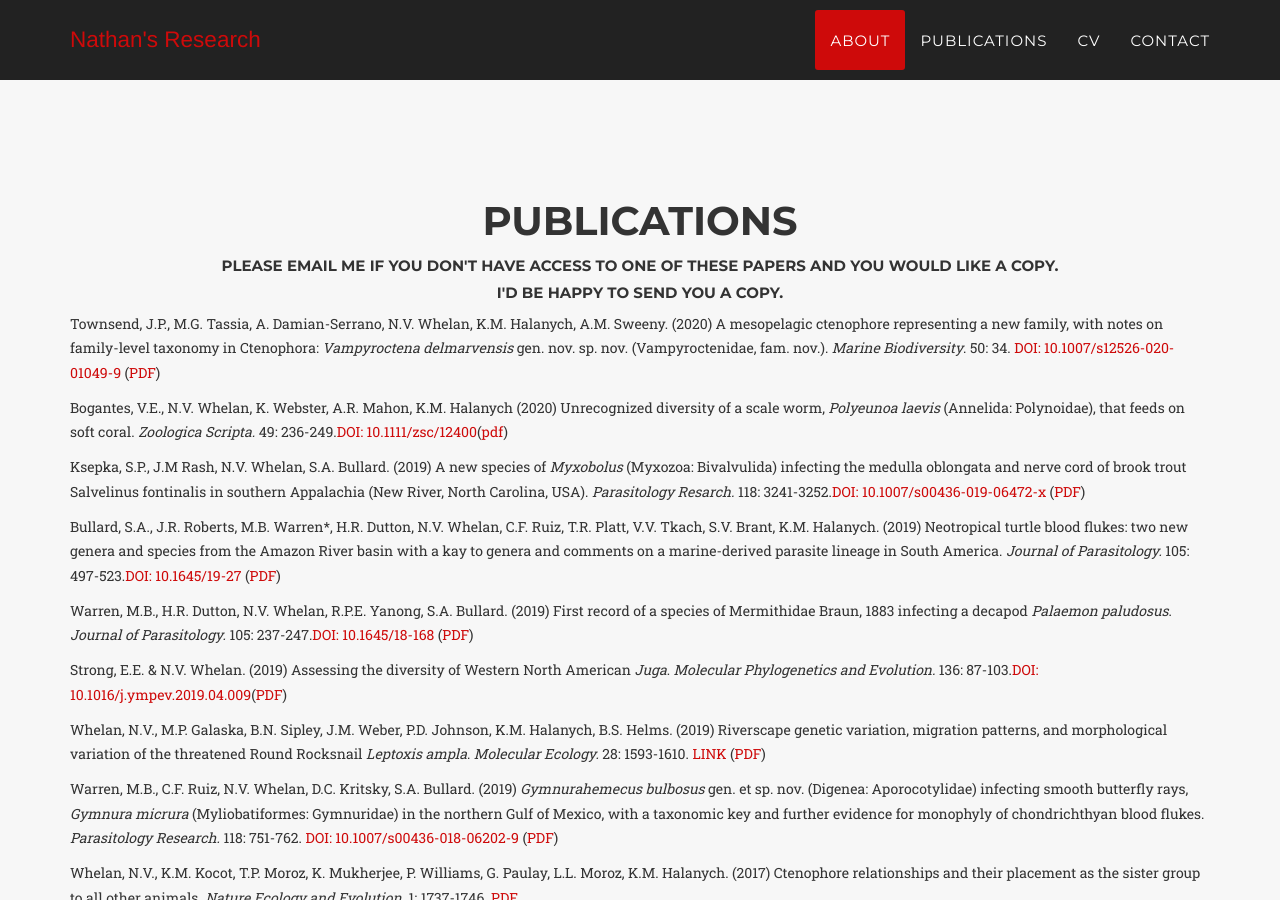
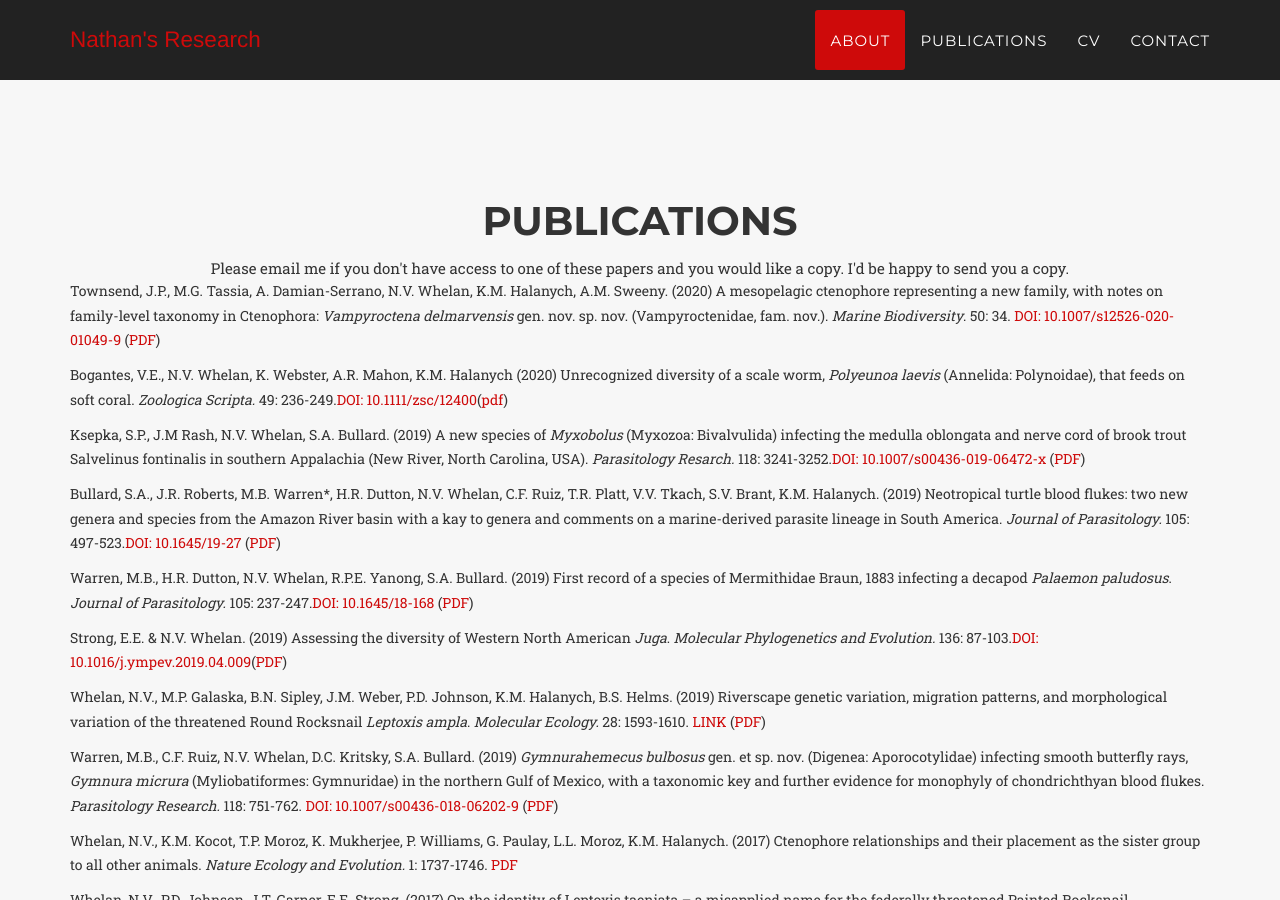
Before and after one commit to NathanWhelan/nathanwhelan.github.io, a Jekyll site: the page built from index.html, in a window 1280 px wide and 900 px high, scrolled down 2982 px. Built offline with Jekyll 4.4.1, drawn with Linux system fonts in a browser that asks for light colours; some web fonts are replaced.

```diff
--- a/_includes/publications.html
+++ b/_includes/publications.html
@@ -4,8 +4,8 @@
             <div class="row">
                 <div class="col-lg-12 text-center">
                     <h2 class="section-heading">Publications</h2>
-		    <h5>Please email me if you don't have access to one of these papers and you would like a copy.</h5>
-			<h5>I'd be happy to send you a copy.</h5>
+		    <h.small>Please email me if you don't have access to one of these papers and you would like a copy.</h.small>
+			<h.small>I'd be happy to send you a copy.</h.small>
                 </div>
             </div>
 <div class="box"><div class="box-title"></div><div class="box-body">
```
